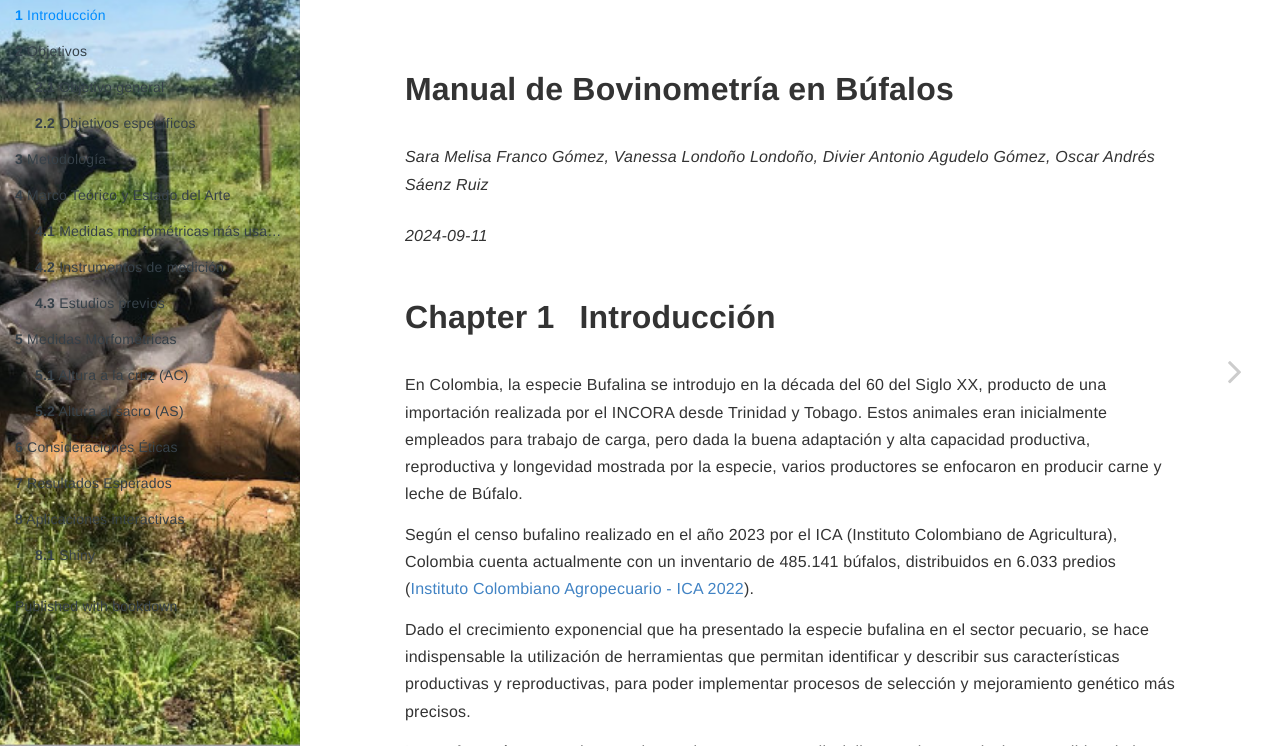
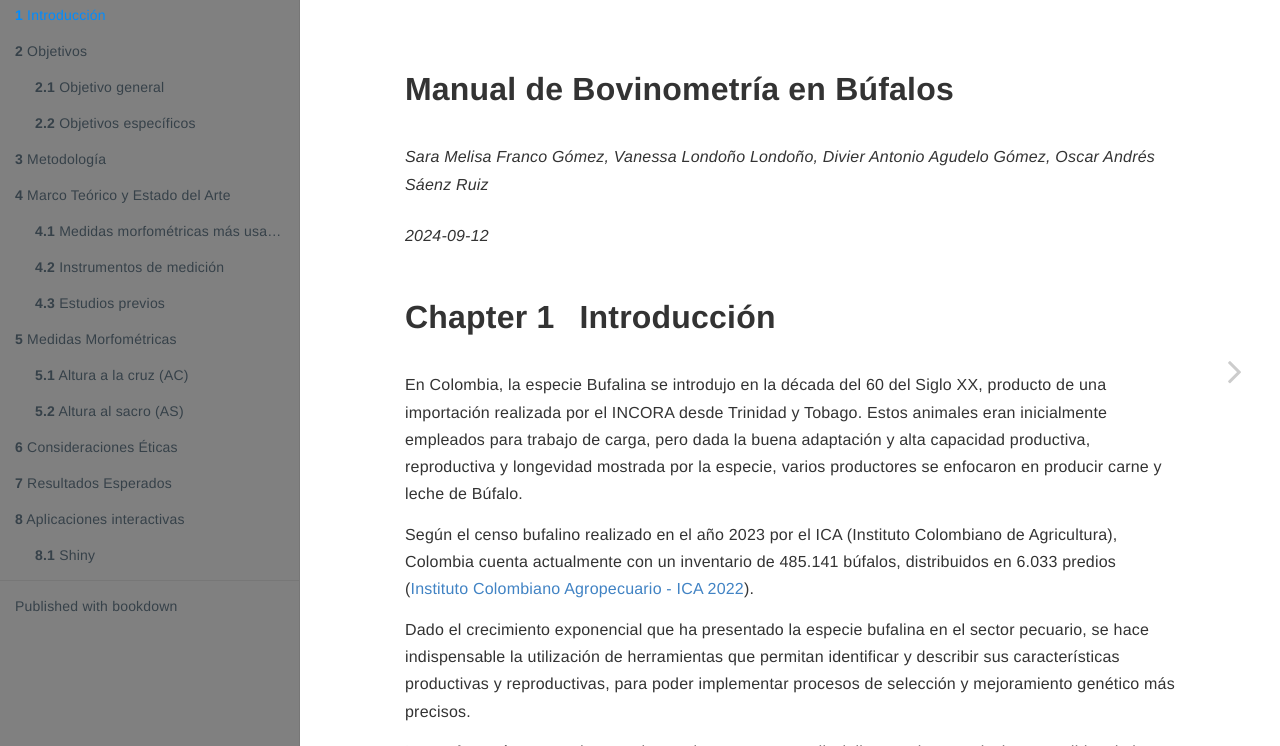
Before and after one commit to jestrada2020/manual-bovinometr, a plain HTML site: page docs/introducción.html in a window 1280 px wide. Shown: the part 54-800 px from the top of the page. Drawn offline with nearby package versions, Linux system fonts and the light colour scheme.

Commit message:
JuevesEnBB
JuevesEnBB

```diff
--- a/docs/introducción.html
+++ b/docs/introducción.html
@@ -23,7 +23,7 @@
 <meta name="author" content="Sara Melisa Franco Gómez, Vanessa Londoño Londoño, Divier Antonio Agudelo Gómez, Oscar Andrés Sáenz Ruiz" />
 
 
-<meta name="date" content="2024-09-11" />
+<meta name="date" content="2024-09-12" />
 
   <meta name="viewport" content="width=device-width, initial-scale=1" />
   <meta name="apple-mobile-web-app-capable" content="yes" />
@@ -146,7 +146,7 @@ div.csl-indent {
 <div id="header">
 <h1 class="title">Manual de Bovinometría en Búfalos</h1>
 <p class="author"><em>Sara Melisa Franco Gómez, Vanessa Londoño Londoño, Divier Antonio Agudelo Gómez, Oscar Andrés Sáenz Ruiz</em></p>
-<p class="date"><em>2024-09-11</em></p>
+<p class="date"><em>2024-09-12</em></p>
 </div>
 <div id="introducción" class="section level1 hasAnchor" number="1">
 <h1><span class="header-section-number">Chapter 1</span> Introducción<a href="introducción.html#introducción" class="anchor-section" aria-label="Anchor link to header"></a></h1>
--- a/docs/style.css
+++ b/docs/style.css
@@ -1,5 +1,5 @@
 .cover-image {
-  margin-bottom: 2em;
+  margin-bottom: 5em;
 }
 
 .cover-image img {
@@ -8,11 +8,7 @@
 }
 
 .book .book-summary {
-  background: black;
+  background: grey;
+  color: white;
 }
-.book .book-summary {
-  background-image: url("images/cover1.jpg");
-  background-size: cover;
-  background-position: center;
-  padding-top: 100px; /* Ajusta este valor según sea necesario */
 }
```
Also changed, not shown: docs/404.html (+1 -1 lines), docs/aplicaciones-interactivas.html (+1 -1 lines), docs/consideraciones-éticas.html (+1 -1 lines), docs/marco-teórico-y-estado-del-arte.html (+1 -1 lines), docs/medidas-morfométricas.html (+1 -1 lines), docs/metodología.html (+1 -1 lines), docs/objetivos.html (+1 -1 lines), docs/resultados-esperados.html (+1 -1 lines), docs/search_index.json (+1 -1 lines), 3 other files.
